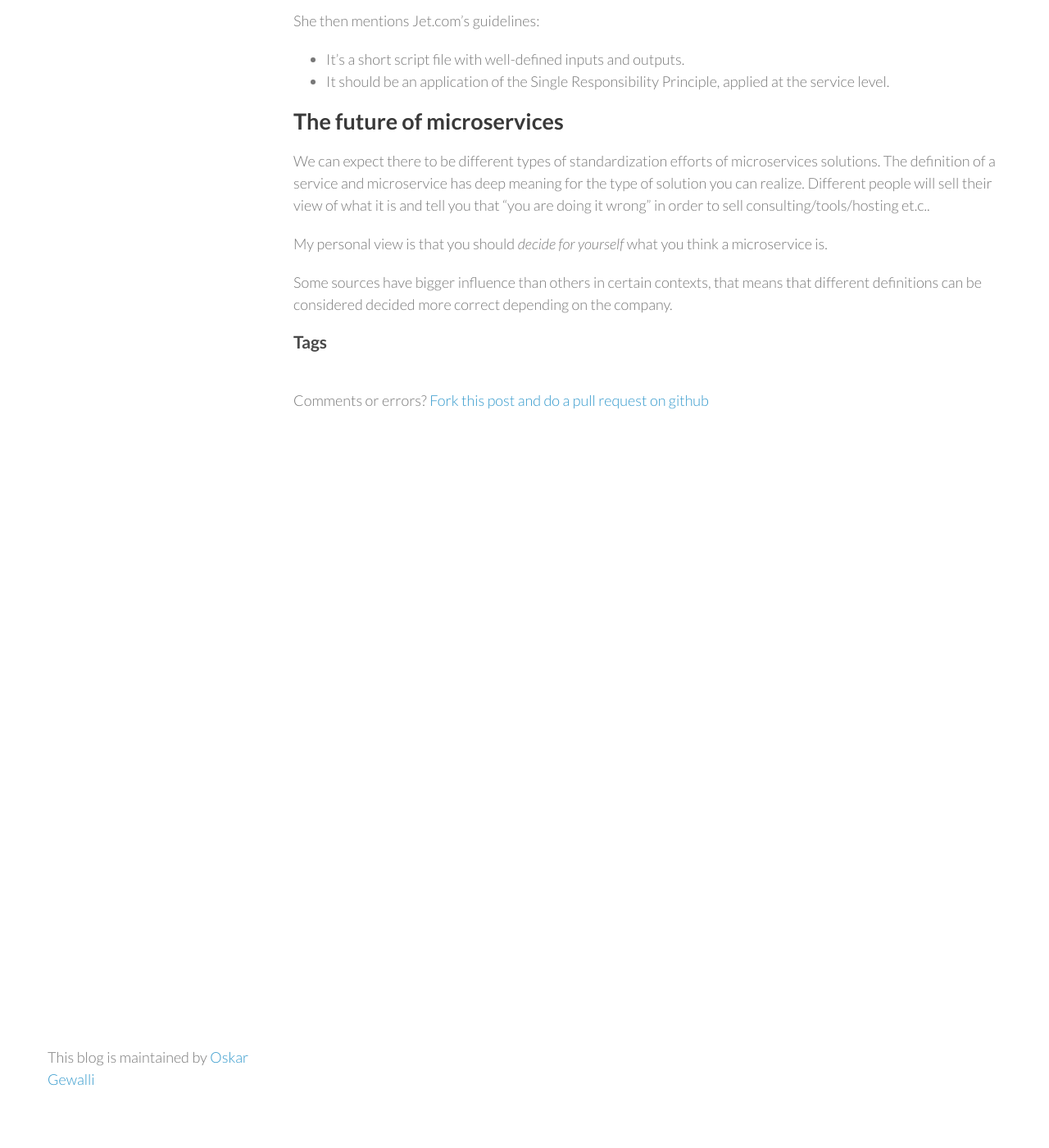
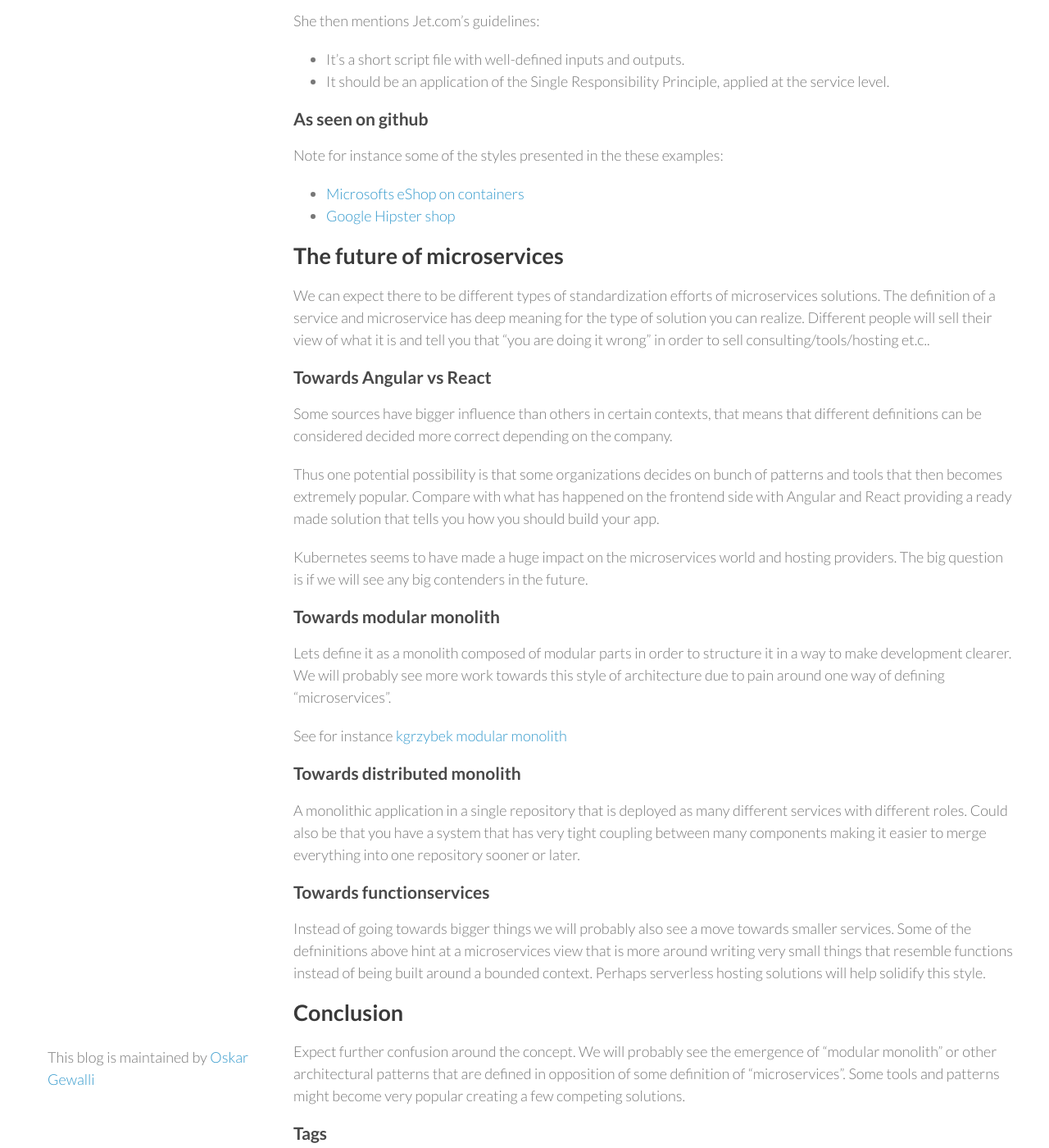
Before and after one commit to wallymathieu/assertfail, a Jekyll site: the page built from _posts/2019-08-26-Is-there-microservices-or-is-it-an-architectural-dream-cloud.md, in a window 1280 px wide and 1400 px high, scrolled down 1117 px. Shown: the whole window at 82% size. Built offline with Jekyll 4.4.1, drawn with Linux system fonts in a browser that asks for light colours; nearby versions of some CDN libraries; before the commit the page ends 1747 px from its top, so only the background shows below that.

Commit message:
Conclusion

```diff
--- a/_posts/2019-08-26-Is-there-microservices-or-is-it-an-architectural-dream-cloud.md
+++ b/_posts/2019-08-26-Is-there-microservices-or-is-it-an-architectural-dream-cloud.md
@@ -49,10 +49,39 @@ She then mentions Jet.com's guidelines:
 - It’s a short script file with well-defined inputs and outputs.
 - It should be an application of the Single Responsibility Principle, applied at the service level.
 
+### As seen on github
+
+Note for instance some of the styles presented in the these examples:
+
+- [Microsofts eShop on containers](https://github.com/dotnet-architecture/eShopOnContainers)
+- [Google Hipster shop](https://github.com/GoogleCloudPlatform/microservices-demo)
+
 ## The future of microservices
 
 We can expect there to be different types of standardization efforts of microservices solutions. The definition of a service and microservice has deep meaning for the type of solution you can realize. Different people will sell their view of what it is and tell you that "you are doing it wrong" in order to sell consulting/tools/hosting et.c..
 
-My personal view is that you should *decide for yourself* what you think a microservice is.
+### Towards Angular vs React
 
 Some sources have bigger influence than others in certain contexts, that means that different definitions can be considered decided more correct depending on the company.
+
+Thus one potential possibility is that some organizations decides on bunch of patterns and tools that then becomes extremely popular. Compare with what has happened on the frontend side with Angular and React providing a ready made solution that tells you how you should build your app.
+
+Kubernetes seems to have made a huge impact on the microservices world and hosting providers. The big question is if we will see any big contenders in the future.
+
+### Towards modular monolith
+
+Lets define it as a monolith composed of modular parts in order to structure it in a way to make development clearer. We will probably see more work towards this style of architecture due to pain around one way of defining "microservices".
+
+See for instance [kgrzybek modular monolith](https://github.com/kgrzybek/modular-monolith-with-ddd)
+
+### Towards distributed monolith
+
+A monolithic application in a single repository that is deployed as many different services with different roles. Could also be that you have a system that has very tight coupling between many components making it easier to merge everything into one repository sooner or later.
+
+### Towards functionservices
+
+Instead of going towards bigger things we will probably also see a move towards smaller services. Some of the defninitions above hint at a microservices view that is more around writing very small things that resemble functions instead of being built around a bounded context. Perhaps serverless hosting solutions will help solidify this style.
+
+## Conclusion
+
+Expect further confusion around the concept. We will probably see the emergence of "modular monolith" or other architectural patterns that are defined in opposition of some definition of "microservices". Some tools and patterns might become very popular creating a few competing solutions.
```
